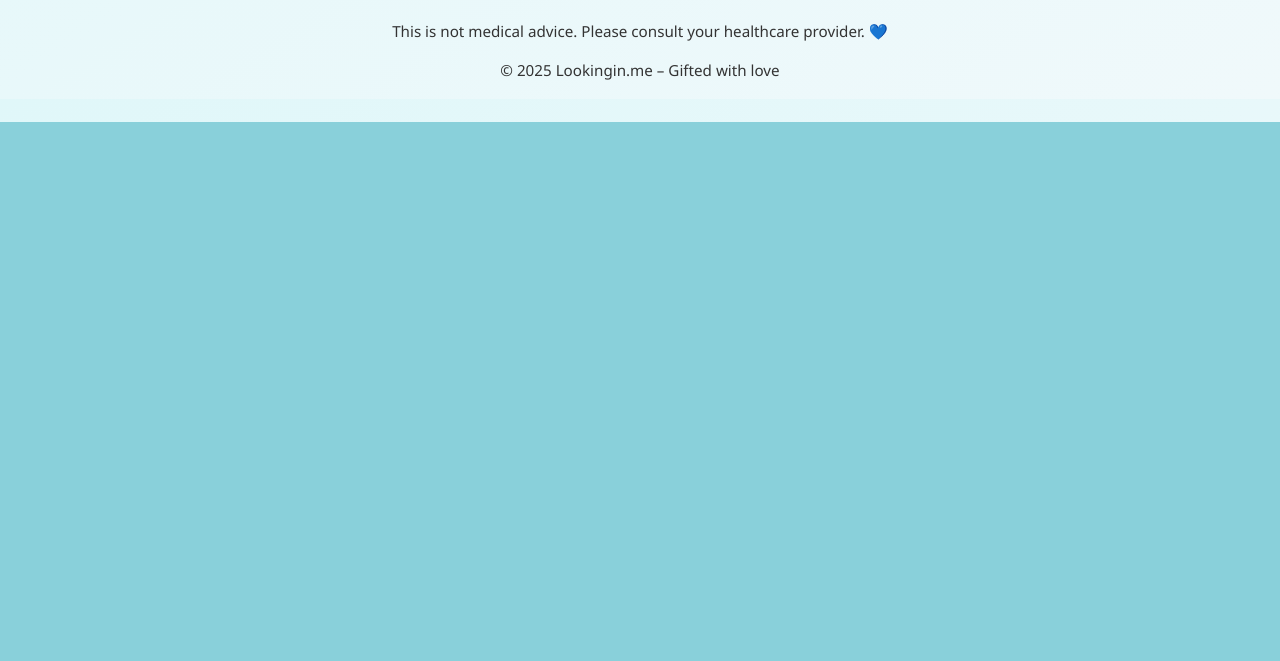
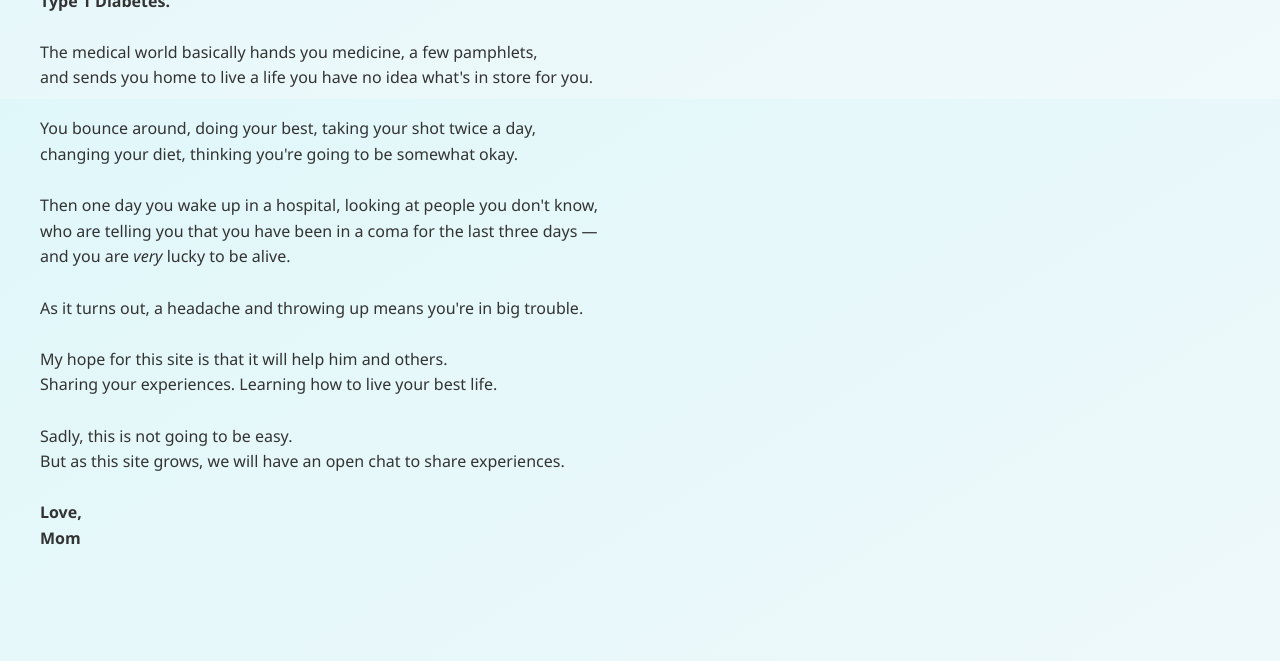
Before and after one commit to Lookinginme/Lookingin.me, a Flask app: page / in a window 1280 px wide. Shown: the part 701-1362 px from the top of the page. Before the commit the page ends 823 px from the top, so only its background shows below. Run offline with Flask 3, Linux system fonts and the light colour scheme.

Commit message:
Add letter from Mom to homepage

```diff
--- a/templates/main.html
+++ b/templates/main.html
@@ -5,6 +5,7 @@
   <meta name="viewport" content="width=device-width, initial-scale=1.0"/>
   <title>Lookingin.me – Welcome</title>
   <link rel="stylesheet" href="{{ url_for('static', filename='css/style.css') }}">
+  <link rel="stylesheet" href="{{ url_for('static', filename='css/navbar.css') }}">
 </head>
 <body>
 
@@ -12,9 +13,41 @@
 
   <header class="header fade-in">
     <h1>Welcome to Lookingin.me</h1>
-    <p>Helping you live fully with Type 1 Diabetes 💙</p>
-    <p class="welcome-note">Clock in, plan out, and pour your heart into your notes.</p>
+    <p>Helping you live fully with Type 1 Diabetes.</p>
+    <p class="welcome-note">Clock in, plan out, and pour your heart into your notes.💙</p>
   </header>
+  <section class="our-story fade-in">
+  <h2>💙 A Letter From Mom – Why This Site Exists</h2>
+  <p>
+    My sweet, caring, funny son was in his late thirties and embarking on a new future,<br>
+    studying hard at UC Berkeley, when out of nowhere he found himself in the worst nightmare —<br>
+    plus two shades darker.<br><br>
+
+    <strong>Type 1 Diabetes.</strong><br><br>
+
+    The medical world basically hands you medicine, a few pamphlets,<br>
+    and sends you home to live a life you have no idea what's in store for you.<br><br>
+
+    You bounce around, doing your best, taking your shot twice a day,<br>
+    changing your diet, thinking you're going to be somewhat okay.<br><br>
+
+    Then one day you wake up in a hospital, looking at people you don't know,<br>
+    who are telling you that you have been in a coma for the last three days —<br>
+    and you are <em>very</em> lucky to be alive.<br><br>
+
+    As it turns out, a headache and throwing up means you're in big trouble.<br><br>
+
+    My hope for this site is that it will help him and others.<br>
+    Sharing your experiences. Learning how to live your best life.<br><br>
+
+    Sadly, this is not going to be easy.<br>
+    But as this site grows, we will have an open chat to share experiences.<br><br>
+
+    <strong>Love,<br>
+    Mom</strong>
+  </p>
+</section>
+
 
   <section class="breathing-story">
     <div class="breathing-text">
```
